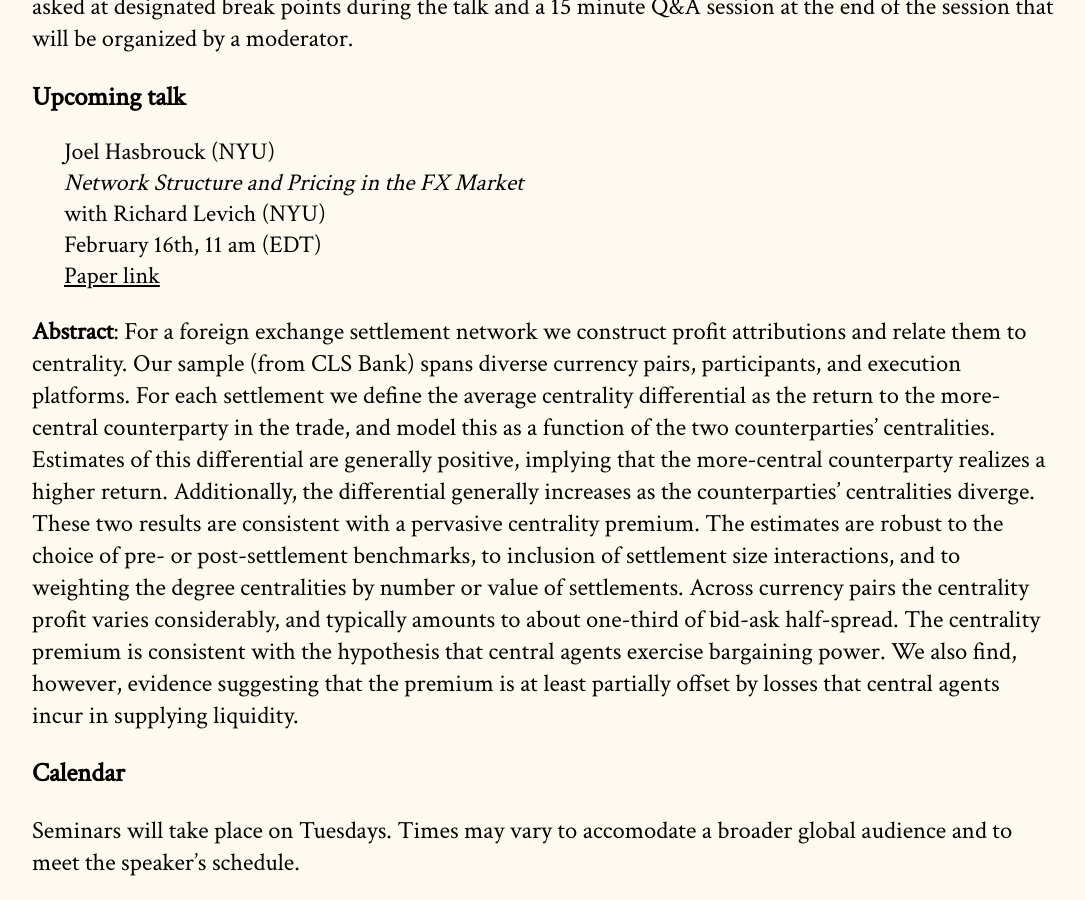
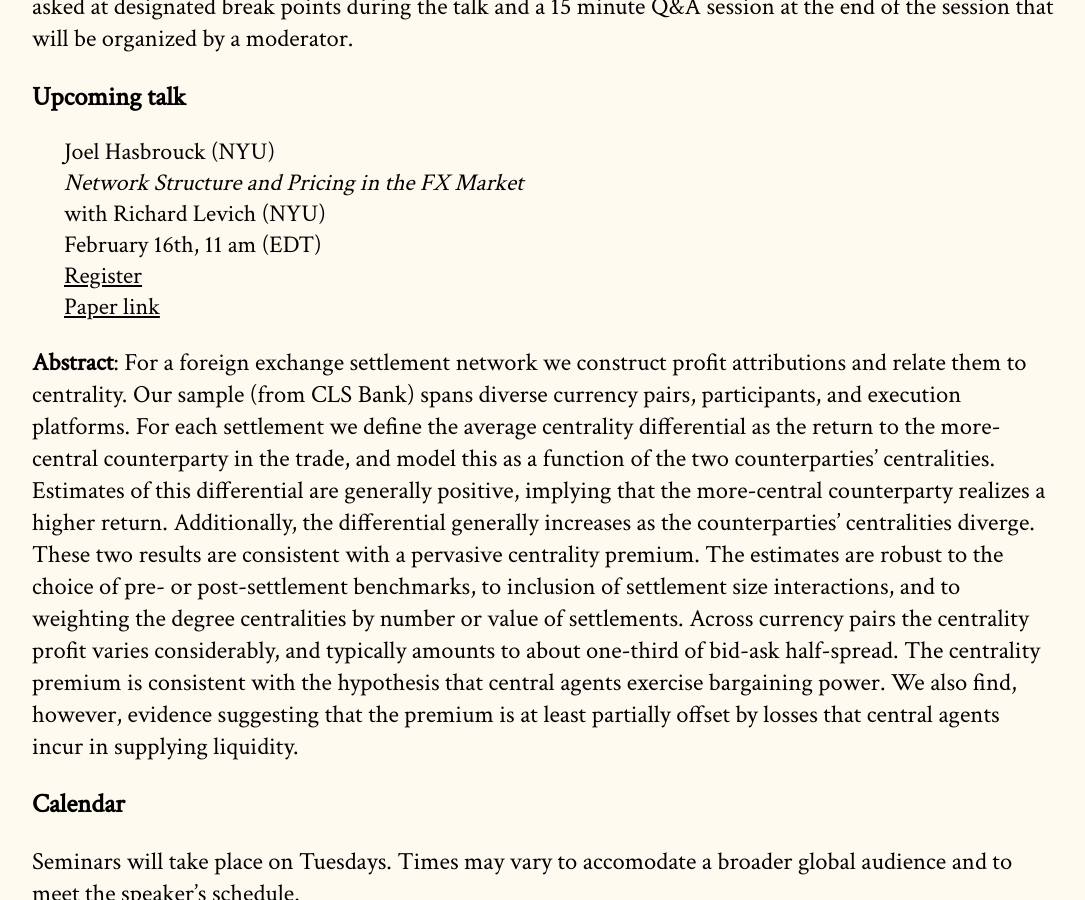
Before and after one commit to cpfiffer/microstructure.exchange, a Jekyll site: the page built from index.md, in a window 1280 px wide and 900 px high, scrolled down 381 px. Shown: the whole window, without its empty margins (96-1181 px from the left). Built offline with Jekyll 4.4.1, drawn with Linux system fonts in a browser that asks for light colours; some web fonts are replaced.

Commit message:
Add webinar link

```diff
--- a/_config.yml
+++ b/_config.yml
@@ -17,7 +17,7 @@ speaker-info:
   speaker-date: February 16th, 11 am (EDT)
   # discussant: "Gideon Saar (Cornell University)"
   paper-link: https://papers.ssrn.com/sol3/papers.cfm?abstract_id=3521531
-  # webinar-link: https://stockholmuniversity.zoom.us/webinar/register/WN_8MtBysS0RIm99mrdJ3LuKg
+  webinar-link: https://stockholmuniversity.zoom.us/meeting/register/u50pf-yppj8jHtBnJV83sa2mAGH6iFOLzPci
   # slides-link: /slides/Slides_CCP_Basis_Nov2020.pdf
 
 # 2021 Winter lineup
```
